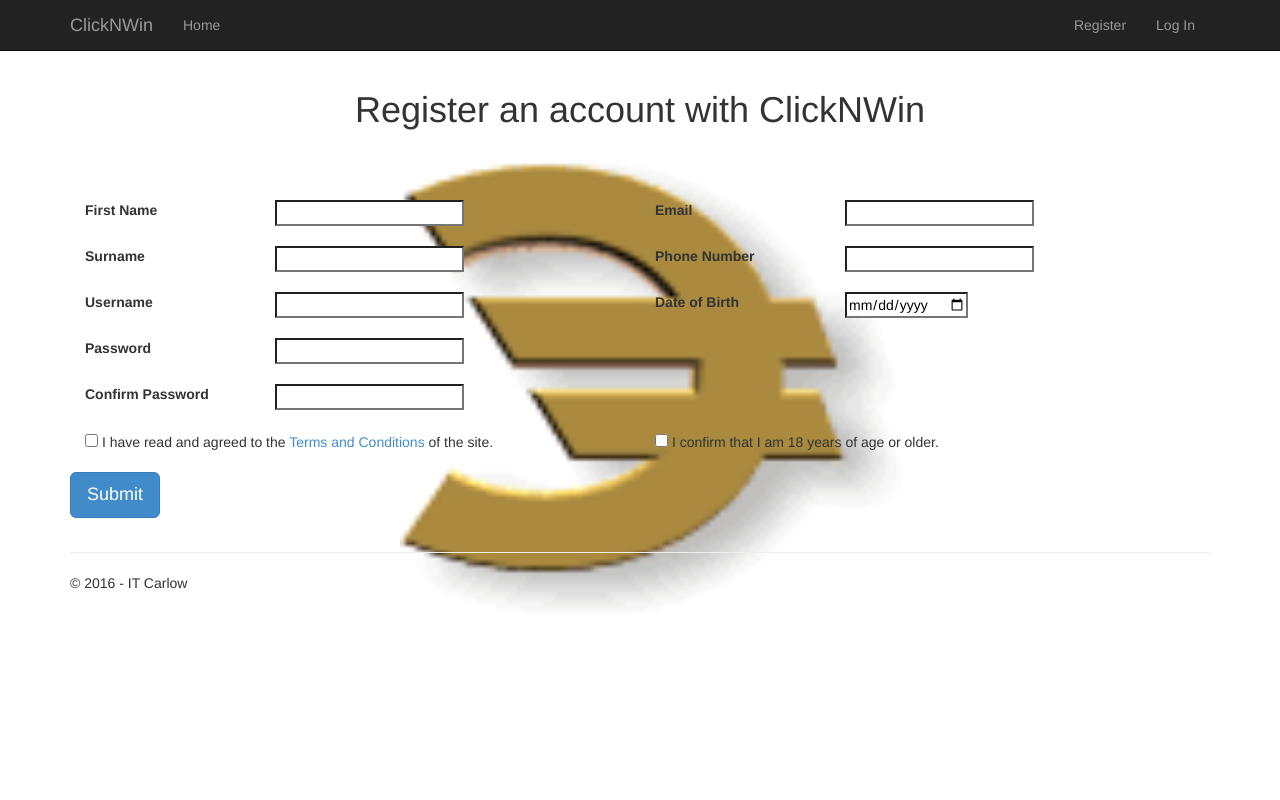
After one commit to geoff5/Clicknwin, a Flask app: page /register in a window 1280 px wide. The commit adds this page. Run offline with Flask 2, Linux system fonts and the light colour scheme; parts of the project's set-up code (start-up, migrations or seed data) failed here and were passed over; some libraries are stand-ins or nearby versions.

Commit message:
Registration Form Complete

```diff
--- a/ClickNWin/ClickNWin/ClickNWin/static/content/site.css
+++ b/ClickNWin/ClickNWin/ClickNWin/static/content/site.css
@@ -1,8 +1,10 @@
 body {
     padding-top: 50px;
     padding-bottom: 20px;
-    background:url('../../static/dollarsign_banner.jpg') no-repeat ;
-    background-size:100% auto;
+    background:url('../../static/euro.gif') no-repeat ;
+    background-size:40% auto;
+    background-position-x:400px;
+    background-position-y:140px;
 }
 
 /* Set padding to keep content from hitting the edges */
@@ -21,6 +23,9 @@ textarea {
 /* styles for validation helpers */
 .field-validation-error {
     color: #b94a48;
+    position:fixed;
+    top:0;
+    left:0;
 }
 
 .field-validation-valid {
@@ -42,3 +47,12 @@ input[type="checkbox"].input-validation-error {
 .validation-summary-valid {
     display: none;
 }
+
+#bg{
+    position:absolute;
+    top:0;
+    left:0;
+    width:100%;
+    height:100%;
+    z-index:-1;
+}
--- /dev/null
+++ b/ClickNWin/ClickNWin/ClickNWin/static/scripts/SiteScripts.js
@@ -0,0 +1,21 @@
+function formValidation() {
+    var pass1 = document.getElementById("password").value;
+    var pass2 = document.getElementById("cpassword").value;
+
+    var sPass1 = String(pass1);
+    var sPass2 = String(pass2);
+
+
+    alert(pass1 + "\n" + pass2);
+    if(pass1 != pass2)
+    {
+        alert("no match")
+        //document.getElementById("cpassword").innerHTML = "Passwords do not match";
+        return false;
+    }
+
+    else{
+
+    }
+
+}
--- a/ClickNWin/ClickNWin/ClickNWin/templates/layout.html
+++ b/ClickNWin/ClickNWin/ClickNWin/templates/layout.html
@@ -3,13 +3,15 @@
 <head>
     <meta charset="utf-8" />
     <meta name="viewport" content="width=device-width, initial-scale=1.0">
-    <title>{{ title }}ClickNWin</title>
+    <title>{{ title }}</title>
     <link rel="stylesheet" type="text/css" href="/static/content/bootstrap.min.css" />
     <link rel="stylesheet" type="text/css" href="/static/content/site.css" />
     <script src="/static/scripts/modernizr-2.6.2.js"></script>
+    <script src="../static/scripts/SiteScripts.js"></script>
 </head>
 
-<body>
+<body onload="draw();">
+    <canvas id="bg"></canvas>
     <div class="navbar navbar-inverse navbar-fixed-top">
         <div class="container">
             <div class="navbar-header">
@@ -26,12 +28,14 @@
 
                 </ul>
                 <ul class="nav navbar-nav navbar-right">
-                    <li><a href="{{url_for('home')}}">Register</a></li>
+                    <li><a href="{{url_for('register')}}">Register</a></li>
                     <li><a href="{{url_for('home')}}">Log In</a></li>
                 </ul>
             </div>
         </div>
     </div>
+
+
 
     <div class="container body-content">
         {% block content %}{% endblock %}
--- /dev/null
+++ b/ClickNWin/ClickNWin/ClickNWin/templates/register.html
@@ -0,0 +1,78 @@
+{% extends "layout.html" %}
+
+{% block content %}
+
+<h1 align="center">Register an account with ClickNWin</h1>
+<br><br><br />
+<div class="container">
+    <form class="form-inline" method="post" action="/home" onsubmit="return formValidation()">
+
+        <div class="row">
+            <label class="col-md-2 col-form-label">First Name</label>
+            <div class="col-md-4">
+                <input type="text" required id="firstname" name="firstname" />
+            </div>
+
+                <label class="col-md-2 col-form-label">Email</label>
+            <div class="col-md-4">
+                <input type="email" required id="email" name="email" />
+            </div>
+        </div>
+        <br />
+        <div class="row">
+            <label class="col-md-2 col-form-label">Surname</label>
+
+            <div class="col-md-4">
+                <input type="text" required id="lastname" name="lastname" />
+            </div>
+
+            <label class="col-md-2 col-form-label">Phone Number</label>
+            <div class="col-md-4">
+                <input type="tel" id="phone" name="phone" />
+            </div>
+        </div>
+        <br />
+        <div class="row">
+            <label class="col-md-2 col-form-label">Username</label>
+            <div class="col-md-4">
+                <input type="text" required id="username" name="username" />
+            </div>
+            <label class="col-md-2 col-form-label">Date of Birth</label>
+            <div class="col-md-4">
+                <input type="date" required id="dob" name="dob" />
+            </div>
+        </div>
+        <br />
+        <div class="row">
+            <label class="col-md-2 col-form-label">Password</label>
+            <div class="col-md-4">
+                <input type="password" required id="password" name="password" />
+            </div>
+        </div>
+        <br />
+        <div class="row">
+            <label class="col-md-2 col-form-label">Confirm Password</label>
+            <div class="col-md-4">
+                <input type="password" required id="cpassword" name="cpassword" />
+            </div>
+        </div>
+        <br />
+        <div class="row">
+            <div class="col-md-6">
+                <input type="checkbox" required id="t&c" name="t&c" /> I have read and agreed to the <a href="{{url_for('home')}}"> Terms and Conditions</a> of the site.
+            </div>
+            <div class="col-md-6">
+                <input type="checkbox" required id="over18" name="over18" /> I confirm that I am 18 years of age or older.
+            </div>
+        </div>
+        <br />
+        <div class="row row-centered">
+            <input class="btn btn-primary btn-lg" type="submit" value="Submit">
+        </div>
+
+    </form>
+</div>
+
+
+
+{% endblock %}
--- a/ClickNWin/ClickNWin/ClickNWin/views.py
+++ b/ClickNWin/ClickNWin/ClickNWin/views.py
@@ -7,11 +7,10 @@ from flask import render_template
 from ClickNWin import app
 
 @app.route('/')
-@app.route('/home')
+@app.route('/home', methods=['POST'])
 def home():
-    """Renders the home page."""
-    return render_template(
-        'index.html',
-        title='Home Page',
-        year=datetime.now().year,
-    )
+    return render_template('index.html', title='ClickNWin', year=datetime.now().year)
+
+@app.route('/register')
+def register():
+    return render_template('register.html', title='ClickNWin', year = datetime.now().year)
```
Also changed, not shown: ClickNWin/ClickNWin/ClickNWin/templates/index.html (+6 -3 lines), ClickNWin/ClickNWin/ClickNWin/static/euro.gif (added), ClickNWin/ClickNWin/ClickNWin/static/euroSign.jpg (added), 2 other files.
